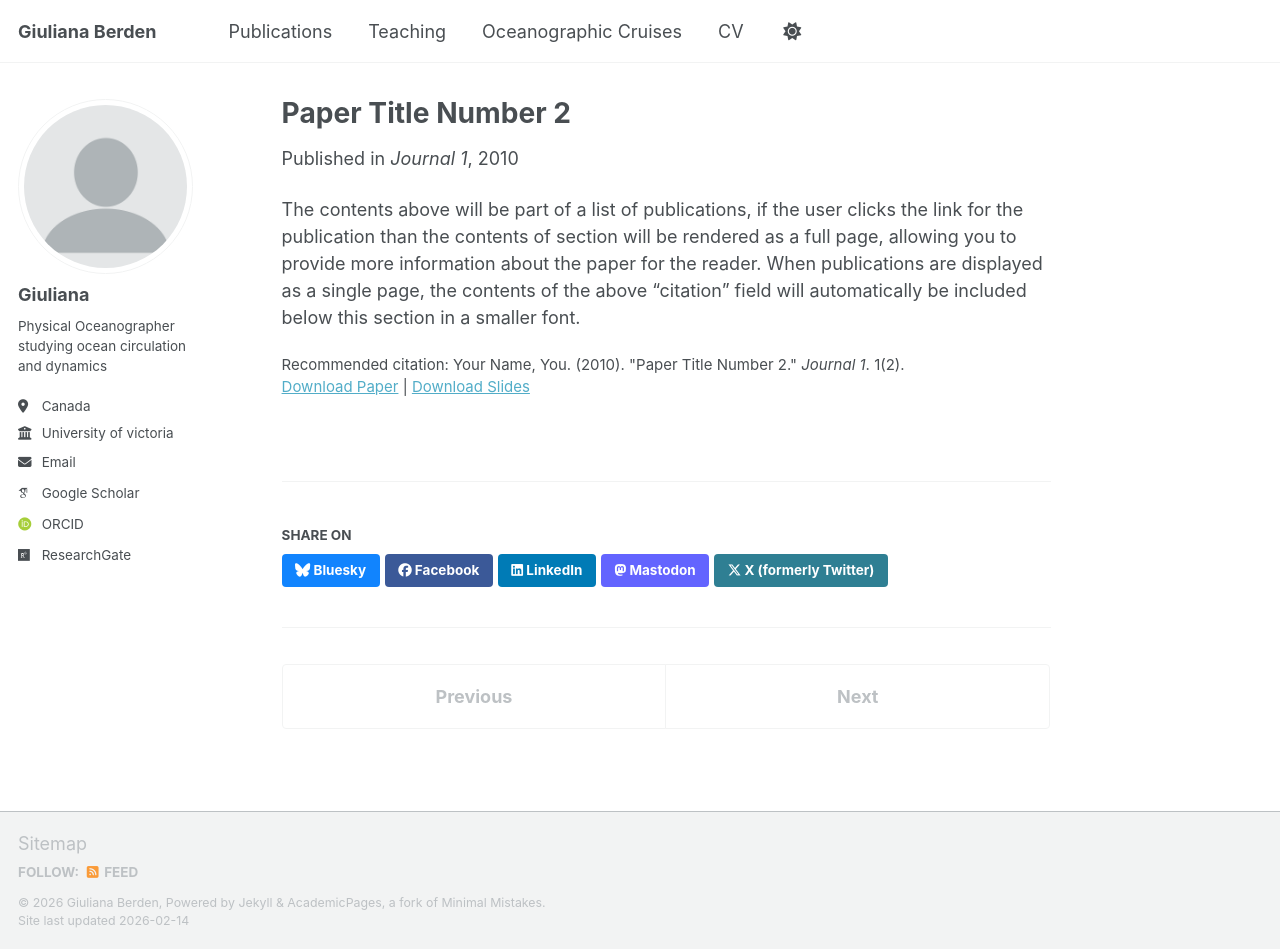
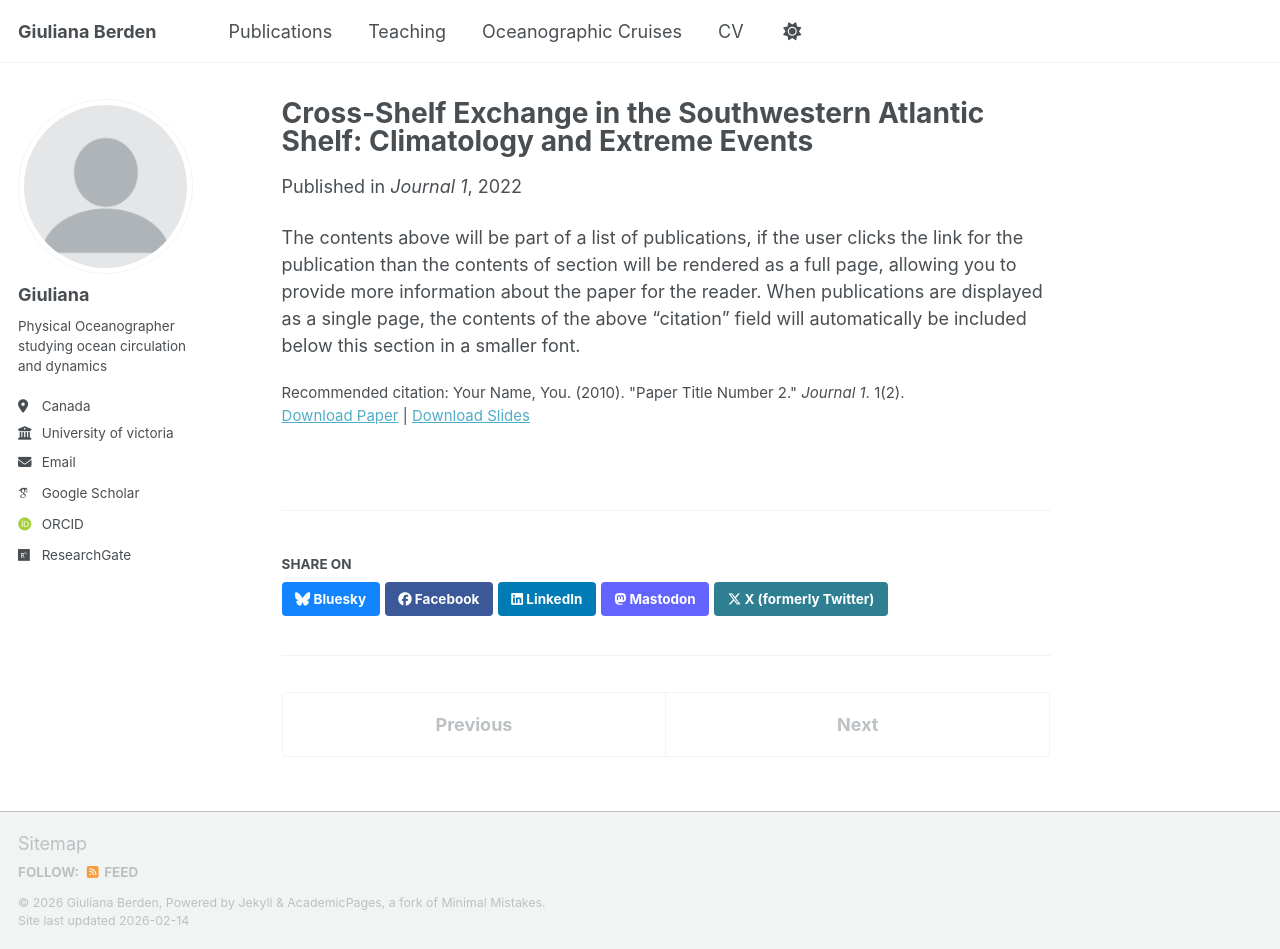
Before and after one commit to GiulianaB/GiulianaB, a Jekyll site: the page built from _publications/2010-10-01-paper-title-number-2.md, in a window 1280 px wide and 949 px high. Built offline with Jekyll 4.4.1, drawn with Linux system fonts in a browser that asks for light colours; some web fonts are replaced; a script bundle is joined from its source files by our own code; library files that are not in the unit come from our copies.

Commit message:
Update 2010-10-01-paper-title-number-2.md

```diff
--- a/_publications/2010-10-01-paper-title-number-2.md
+++ b/_publications/2010-10-01-paper-title-number-2.md
@@ -1,10 +1,10 @@
 ---
-title: "Paper Title Number 2"
+title: "Cross-Shelf Exchange in the Southwestern Atlantic Shelf: Climatology and Extreme Events"
 collection: publications
 category: manuscripts
 permalink: /publication/2010-10-01-paper-title-number-2
 excerpt: 'This paper is about the number 2. The number 3 is left for future work.'
-date: 2010-10-01
+date: 2022-03-09
 venue: 'Journal 1'
 slidesurl: 'https://academicpages.github.io/files/slides2.pdf'
 paperurl: 'https://academicpages.github.io/files/paper2.pdf'
```
